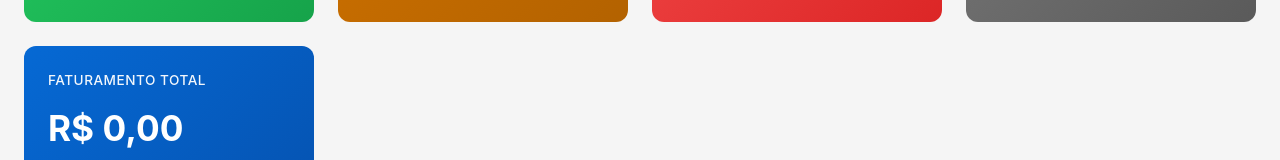
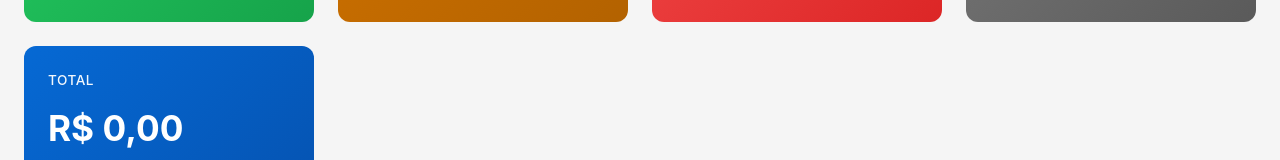
Before and after one commit to maalvzz/controle--frete, a plain HTML site: page index.html in a window 1280 px wide. Shown: the part 227-387 px from the top of the page. Drawn offline with Linux system fonts and the light colour scheme.

Commit message:
Update index.html

```diff
--- a/index.html
+++ b/index.html
@@ -653,7 +653,7 @@
                 <div class="value" id="totalFrete">R$ 0,00</div>
             </div>
             <div class="dashboard-card" style="background: linear-gradient(135deg, #0669d4, #0554B3);">
-                <h3>Faturamento Total</h3>
+                <h3>Total</h3>
                 <div class="value" id="totalNotas">R$ 0,00</div>
             </div>
         </div>
```
